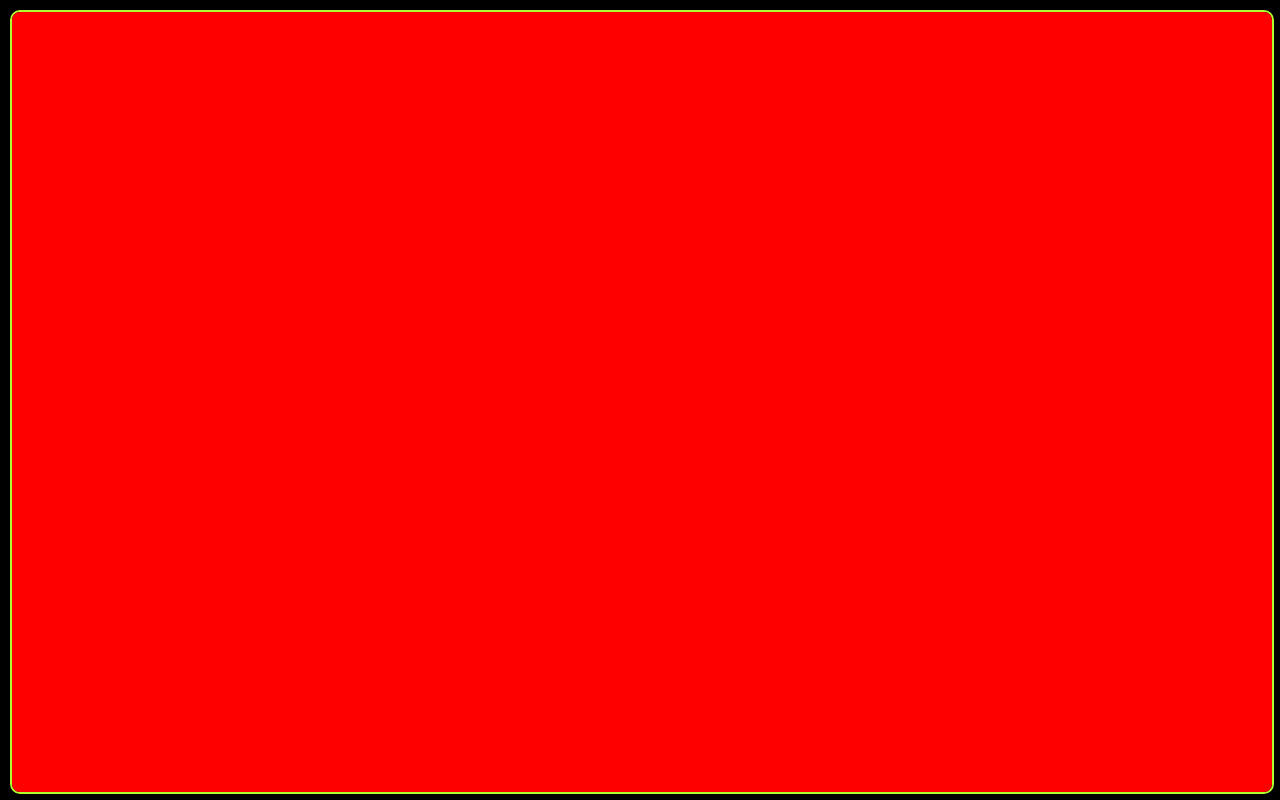
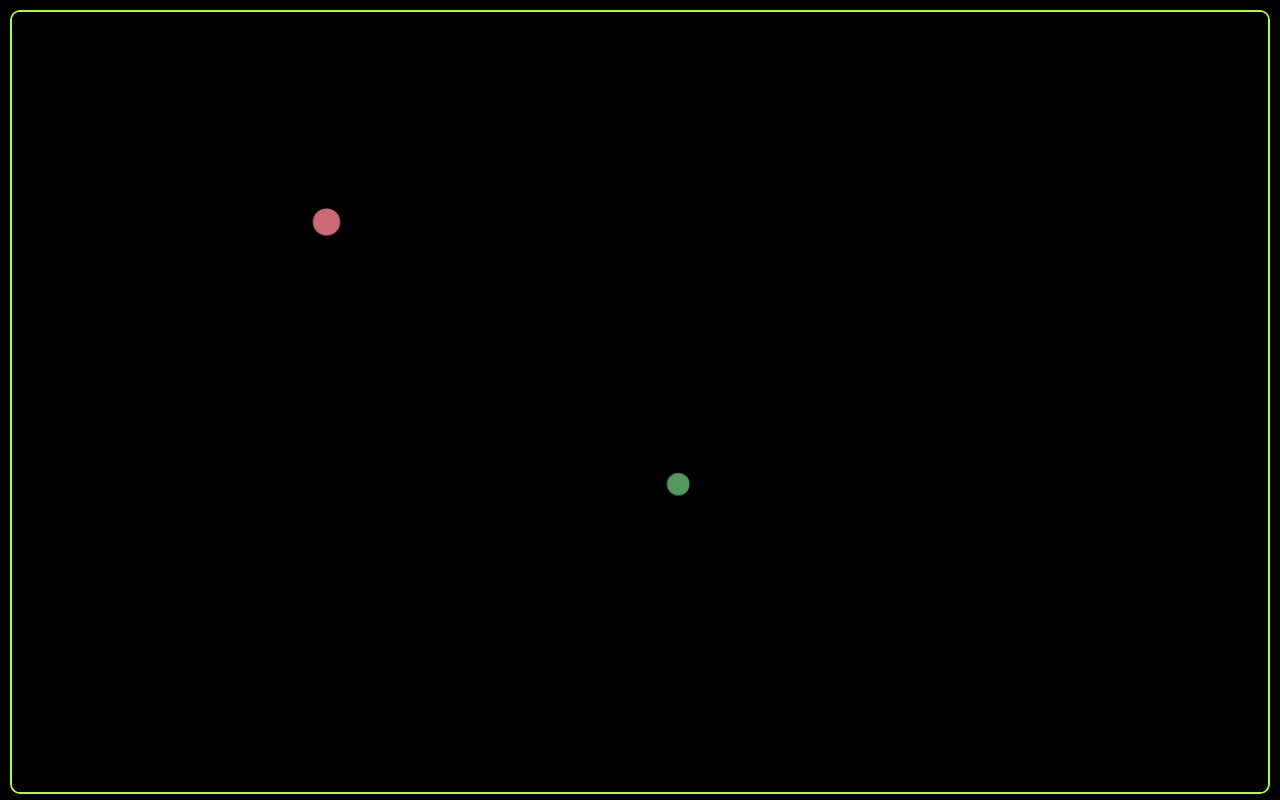
Before and after one commit to Clauzzz/Gravity2d, a website: page frontend/index.html in a window 1280 px wide. Drawn offline with Linux system fonts and the light colour scheme; files that its build step writes are made by us from their sources.

Commit message:
Gravity works. Collisions in progress

```diff
--- a/frontend/index.html
+++ b/frontend/index.html
@@ -17,10 +17,10 @@
         <script src="./dist/scripts/physics/main.js"></script>
         <script src="./dist/scripts/physics/canvas.js"></script>
         <!-- Physics and effects-->
-        <script src="./dist/scripts/physics/space.js"></script>
-        <!-- <script src="./dist/scripts/physics/physics.js"></script> -->
+        <!-- <script src="./dist/scripts/physics/space.js"></script> -->
+        <script src="./dist/scripts/physics/physics.js"></script>
         <!-- Space objects -->
-        <!-- <script src="./dist/scripts/objects/asteroid.js"></script> -->
+        <script src="./dist/scripts/objects/asteroid.js"></script>
 
     </body>
 
--- a/frontend/scripts/objects/asteroid.js
+++ b/frontend/scripts/objects/asteroid.js
@@ -0,0 +1,77 @@
+class Asteroid
+{
+    constructor(id)
+    {
+        this.id = id;
+        this.type = 'asteroid';
+        objects.push(this);
+        this.vx = 0;
+        this.vy = 0;
+        this.ax = 0;
+        this.ay = 0;
+    }
+    setMass(mass)
+    {
+        this.mass = mass;
+        if(typeof this.radius ==='undefined' && typeof this.density !=='undefined')
+        {
+            this.radius = Math.pow(3*this.mass/4/Math.PI/this.density,1/3);
+        }
+        if(typeof this.radius !=='undefined' && typeof this.density ==='undefined')
+        {
+            this.density = this.mass / Math.pow(this.radius,3) / 4 / Math.PI *3;
+        }
+    }
+    setRadius(radius)
+    {
+        this.radius=radius;
+        if(typeof this.mass !=='undefined' && typeof this.density ==='undefined')
+        {
+            this.density = this.mass * 3 / 4 / Math.pow(this.radius,3) / Math.PI;
+        }
+        if(typeof this.mass ==='undefined' && typeof this.density !=='undefined')
+        {
+            this.mass = this.density * 4 * Math.PI * Math.pow(this.radius,3) / 3;
+        }
+    }
+    setDensity(density)
+    {
+        this.density = density;
+        if(typeof this.mass ==='undefined' && typeof this.radius !=='undefined')
+        {
+            this.mass = this.density * 4 * Math.PI * Math.pow(this.radius,3) / 3;
+        }
+        if(typeof this.mass !=='undefined' && typeof this.radius ==='undefined')
+        {
+            this.radius = Math.pow(3*this.mass/4/Math.PI/this.density,1/3);
+        }
+    }
+    setColor(color)
+    {
+        this.color = color;
+    }
+    setPositionX(posX)
+    {
+        this.x=posX;
+    }
+    setPositionY(posY)
+    {
+        this.y = posY;
+    }
+    setVelocityX(velocityX)
+    {
+        this.vx=velocityX;
+    }
+    setVelocityY(velocityY)
+    {
+        this.vy= velocityY;
+    }
+    setAccelerationX(accX)
+    {
+        this.ax=accX;
+    }
+    setAccelerationY(accY)
+    {
+        this.ay=accY;
+    }
+}
--- a/frontend/scripts/physics/canvas.js
+++ b/frontend/scripts/physics/canvas.js
@@ -1,8 +1,11 @@
 class Canvas
 {
+
     constructor(id)
     {
         this.id = id;
+        this.objectsToListen = [];
+        this.running = false;
         try
         {
             this.element = document.getElementById(this.id);
@@ -10,9 +13,9 @@ class Canvas
             {
                 canvases.push(this);
                 this.ctxt = this.element.getContext('2d');
-                this.objectsToListen = [];
+
                 this.setFramerate(60);
-                this.setSize(1000,500);
+                this.setSize(window.innerWidth,window.innerHeight);
                 //default colors
                 this.setBackgroundColor('rgba(0,0,0,1)');
                 this.setForegroundColor('rgba(255,255,255,1)');
@@ -31,9 +34,19 @@ class Canvas
     {
         this.width = width;
         this.height = height;
+        this.element.width = width;
+        this.element.height = height;
     }
     setListenerObjects(objectsToListen)
     {
+        /*
+        {
+            x,
+            y,
+            radius,
+            color
+        }
+        */
         this.objectsToListen = [];
         for(let i=0;i<objectsToListen.length;i++)
         {
@@ -46,6 +59,7 @@ class Canvas
     }
     start()
     {
+        this.running = true;
         let timer = Math.floor(1000 /this.framerate);
         this.interval = setInterval(()=>
         {
@@ -55,6 +69,7 @@ class Canvas
     }
     end()
     {
+        this.running = false;
         clearInterval(this.timer);
     }
     draw()
@@ -72,6 +87,10 @@ class Canvas
     }
     setFramerate(framerate)
     {
+        if(this.running)
+        {
+            this.end();
+        }
         this.framerate = framerate;
     }
     setBackgroundColor(backColor)
--- a/frontend/scripts/physics/main.js
+++ b/frontend/scripts/physics/main.js
@@ -30,9 +30,34 @@ Array.prototype.getObject = (id)=>
 function initialize()
 {
     let space = new Canvas('space');
-    space.setBackgroundColor('rgba(255,0,0,1)');
+    let universe = new Universe();
+    /*for(let i=0;i<10;i++)
+    {
+        let asteroid = new Asteroid(i);
+        asteroid.setMass(Math.random()*2+5);
+        asteroid.setDensity(Math.random()*0.001);
+        asteroid.setColor('rgb('+Math.floor(Math.random()*255)+','+Math.floor(Math.random()*255)+','+Math.floor(Math.random()*255)+')');
+        asteroid.setPositionX(Math.random()*space.width);
+        asteroid.setPositionY(Math.random()*space.height);
+    }*/
+    let asteroid1 = new Asteroid(1);
+    let asteroid2 = new Asteroid(2);
+    asteroid1.setMass(Math.random()*2+5);
+    asteroid1.setDensity(Math.random()*0.001);
+    asteroid1.setColor('rgb('+Math.floor(Math.random()*255)+','+Math.floor(Math.random()*255)+','+Math.floor(Math.random()*255)+')');
+    asteroid1.setPositionX(300);
+    asteroid1.setPositionY(200);
+
+    asteroid2.setMass(Math.random()*2+5);
+    asteroid2.setDensity(Math.random()*0.001);
+    asteroid2.setColor('rgb('+Math.floor(Math.random()*255)+','+Math.floor(Math.random()*255)+','+Math.floor(Math.random()*255)+')');
+    asteroid2.setPositionX(700);
+    asteroid2.setPositionY(500);
+
+    space.setListenerObjects(objects);
+    universe.setListenerObjects(objects);
+    universe.start();
     space.start();
-    console.log(space);
     //console.log(canvases.getCanvas('radar'));
 }
 setTimeout(()=>
--- a/frontend/scripts/physics/physics.js
+++ b/frontend/scripts/physics/physics.js
@@ -0,0 +1,69 @@
+class Universe
+{
+    constructor()
+    {
+        this.setFramerate(60);
+    }
+    setListenerObjects(objectsToListen)
+    {
+        this.objectsToListen = objectsToListen;
+    }
+    setFramerate(framerate)
+    {
+        this.framerate = framerate;
+    }
+    collide()
+    {
+
+    }
+    calculateGravity()
+    {
+        // calculate accelerations
+        for(let i=0;i<this.objectsToListen.length;i++)
+        {
+            for(let j=0;j<this.objectsToListen.length;j++)
+            {
+                if( i !== j)
+                {
+                    let distanceSq = Math.pow(this.objectsToListen[i].x-this.objectsToListen[j].x,2)+Math.pow(this.objectsToListen[i].y-this.objectsToListen[j].y,2);
+                    let acceleration = this.objectsToListen[j].mass / distanceSq;
+                    distanceSq = Math.sqrt(distanceSq);
+                    this.objectsToListen[i].ax += acceleration * (this.objectsToListen[j].x - this.objectsToListen[i].x)/distanceSq;
+                    this.objectsToListen[i].ay += acceleration * (this.objectsToListen[j].y - this.objectsToListen[i].y)/distanceSq;
+                }
+
+            }
+        }
+        // calculate speeds
+        for(let i=0;i<this.objectsToListen.length;i++)
+        {
+            this.objectsToListen[i].vx += this.objectsToListen[i].ax;
+            this.objectsToListen[i].vy += this.objectsToListen[i].ay;
+        }
+        // calculate positions
+        for(let i=0;i<this.objectsToListen.length;i++)
+        {
+            this.objectsToListen[i].x += this.objectsToListen[i].vx;
+            this.objectsToListen[i].y += this.objectsToListen[i].vy;
+        }
+    }
+    start()
+    {
+        let timer = Math.floor(1000/this.framerate);
+        this.running = true;
+
+        this.interval = setInterval(()=>
+        {
+            this.calculateGravity();
+        },timer);
+    }
+    end()
+    {
+        if(this.running)
+        {
+            this.running = false;
+            clearInterval(this.interval);
+        }
+
+    }
+}
--- a/frontend/scripts/physics/space.js
+++ b/frontend/scripts/physics/space.js
@@ -1,11 +1,7 @@
+class Universe
+{
+    constructor()
+    {
 
-
-
-function setFrameRate(canvasId,framerate)
-{
-
+    }
 }
-function drawFrame()
-{
-
-}
```
Also changed, not shown: frontend/dist/scripts/objects/asteroid.js, frontend/dist/scripts/physics/canvas.js, frontend/dist/scripts/physics/main.js, frontend/dist/scripts/physics/physics.js, frontend/dist/scripts/physics/space.js.
